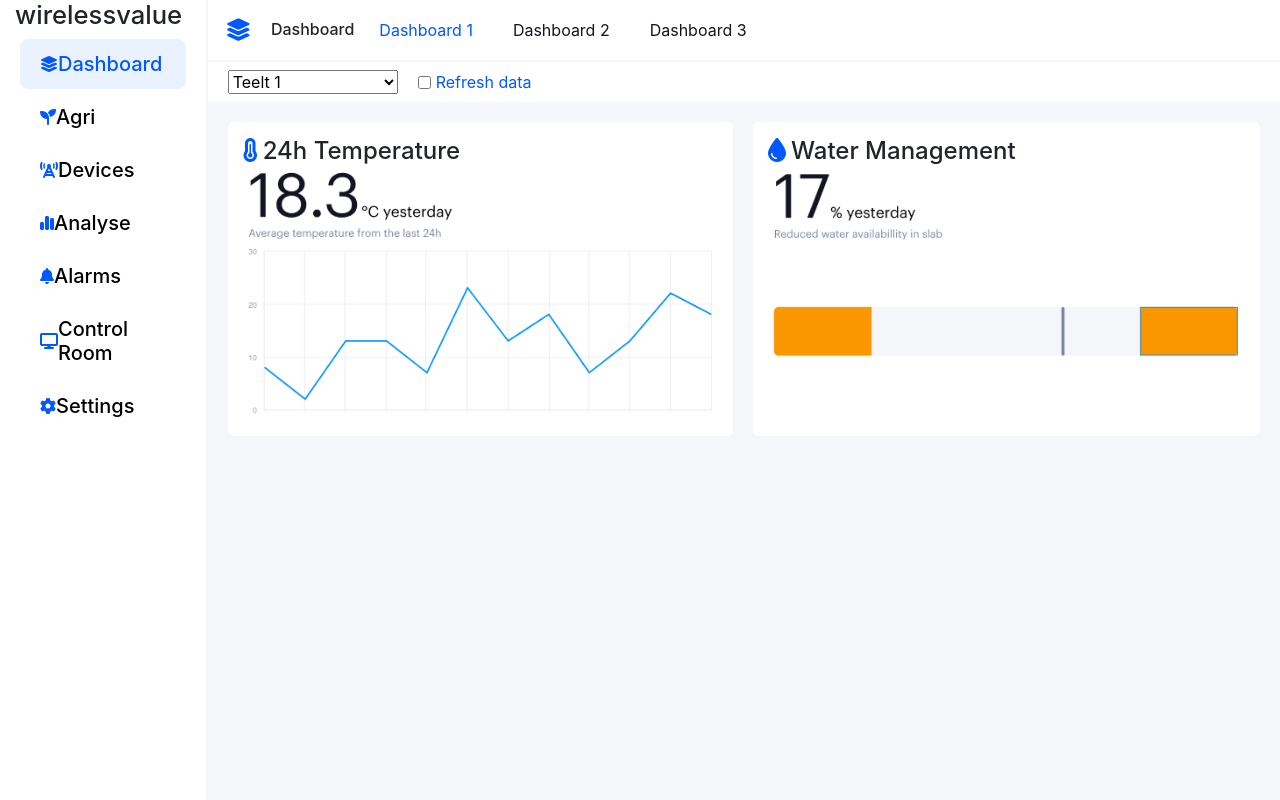
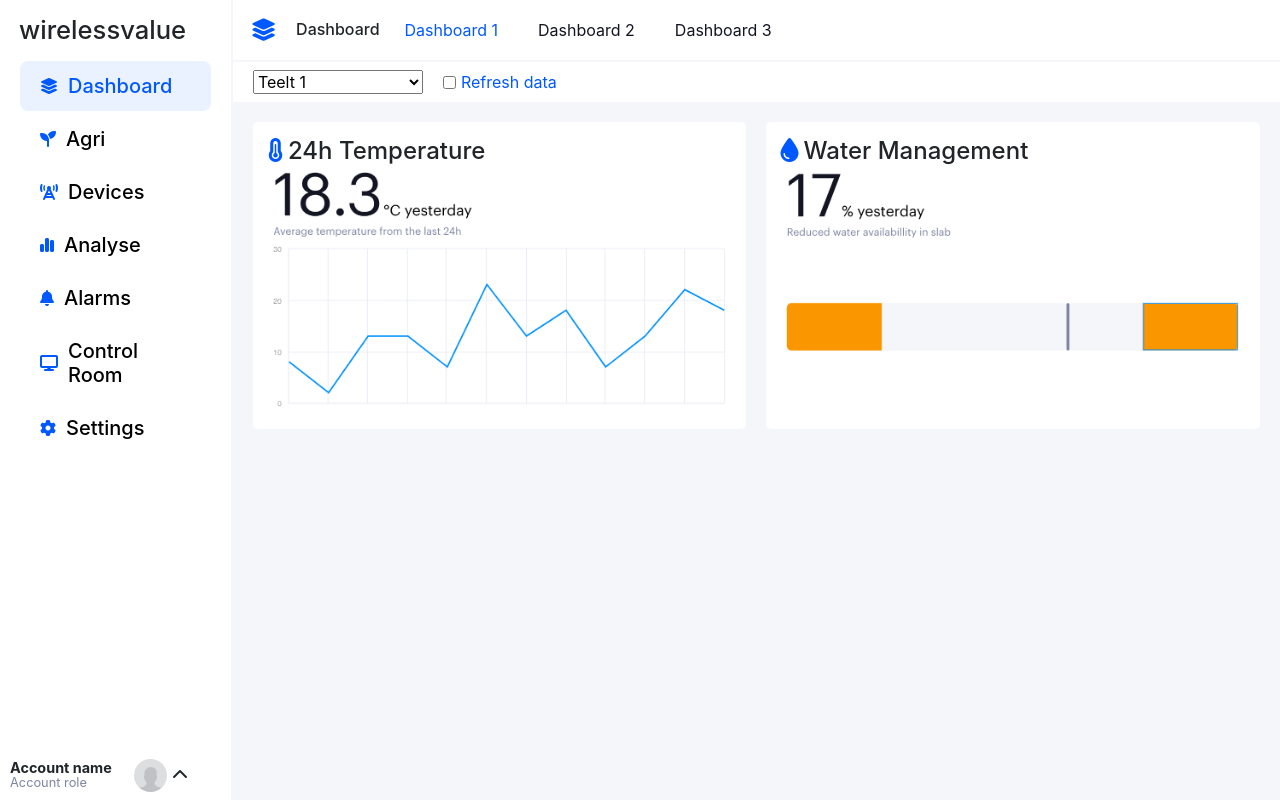
Before and after one commit to Timdegeus/Timdegeus.github.io, a PHP site: page / in a window 1280 px wide. Run offline with PHP 8.4, Linux system fonts and the light colour scheme; some libraries are stand-ins or nearby versions.

Commit message:
Added user information, changed the css of the navbar

```diff
--- a/css/style.css
+++ b/css/style.css
@@ -17,7 +17,9 @@ html, body {
 }
 
 nav {
-    width: max-content;
+    width: 20%;
+    min-width: 230px;
+    max-width: 270px;
     background-color: #FFFFFF;
     position: relative;
     height: 100vh;
@@ -39,6 +41,10 @@ nav a {
     width: 100%;
     padding: 13px;
     padding-left: 20px;
+}
+
+nav ul li i {
+    margin-right: 10px;
 }
 
 nav h5 {
@@ -137,7 +143,9 @@ li i {
 
 #logo {
     font-size: 1.6em;
-    margin-left: 15px;
+    margin-left: 19px;
+    margin-top: 15px;
+    margin-bottom: 15px;
 }
 
 .activeNav {
@@ -387,10 +395,41 @@ li a:hover {
     margin: 0;
 }
 
+.userInfo {
+    display: flex;
+    align-items: center;
+    margin-left: 10px;
+    margin-bottom: 8px;
+    position: absolute;
+    bottom: 0;
+    line-height: 15px;
+}
+
+.userInfo p {
+    margin: 0;
+    font-size: .9em;
+}
+
+.userInfo img {
+    max-width: 15%;
+    height: 15%;
+    border-radius: 50%;
+    margin-right: 5px;
+}
+
+.name {
+    margin-right: 10%;
+}
+
+.role {
+    color: #7E84A3;
+    font-size: 0.8em !important;
+}
+
 @media screen and (max-width: 767px) {
     nav {
-        height: fit-content;
         width: 100%;
+        max-width: 100%;
         display: flex;
         justify-content: center;
         align-items: center;
@@ -498,4 +537,8 @@ li a:hover {
     .marginRight {
         margin-right: 0px;
     }
+
+    .userInfo {
+        display: none;
+    }
 }
--- a/index.html
+++ b/index.html
@@ -32,6 +32,14 @@
                                 </label>
                             </li>
                         </ul>
+                        <div class="userInfo">
+                            <div class="name">
+                                <p><b>Account name</b></p>
+                                <p class="role">Account role</p>
+                            </div>
+                            <img src="img/userplaceholder.jpg" alt="User profile picture">
+                            <i class="fa-solid fa-chevron-up"></i>
+                        </div>
                     </nav>
                     <div id="blok2">
                         <div class="header">
```
Also changed, not shown: img/userplaceholder.jpg (added).
